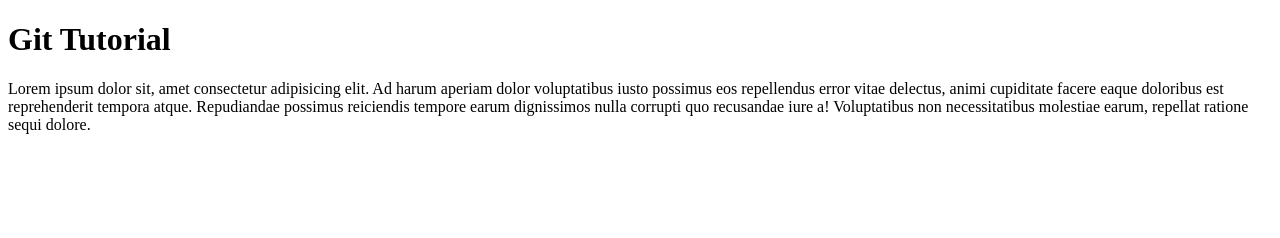
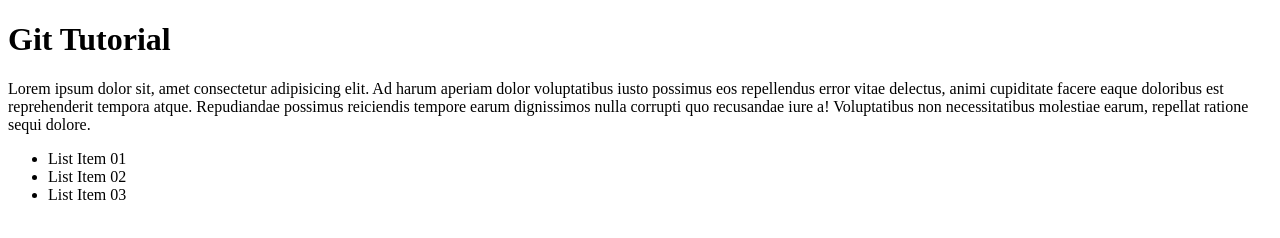
Before and after one commit to lohith021/git-tutorial, a plain HTML site: page index.html in a window 1280 px wide. Drawn offline with Linux system fonts and the light colour scheme.

Commit message:
Added List-Items

```diff
--- a/index.html
+++ b/index.html
@@ -8,5 +8,10 @@
 <body>
   <h1>Git Tutorial</h1>
   <p>Lorem ipsum dolor sit, amet consectetur adipisicing elit. Ad harum aperiam dolor voluptatibus iusto possimus eos repellendus error vitae delectus, animi cupiditate facere eaque doloribus est reprehenderit tempora atque. Repudiandae possimus reiciendis tempore earum dignissimos nulla corrupti quo recusandae iure a! Voluptatibus non necessitatibus molestiae earum, repellat ratione sequi dolore.</p>
+  <ul>
+    <li>List Item 01</li>
+    <li>List Item 02</li>
+    <li>List Item 03</li>
+  </ul>
 </body>
 </html>
```
